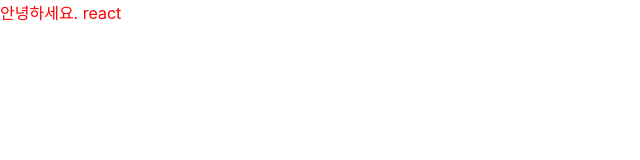
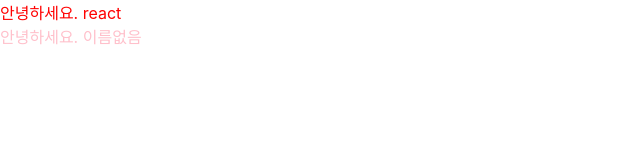
Before and after one commit to haeunNoh06/React-Study, a React (Create React App) app: page / in a window 1280 px wide. Shown: the top 160 px of the page, without its empty margins (0-640 px from the left). Built offline with nearby package versions, Linux system fonts and the light colour scheme.

Commit message:
(1.5) props를 통해 컴포넌트에게 값 전달하기

```diff
--- a/src/App.js
+++ b/src/App.js
@@ -4,7 +4,10 @@
 
 function App() {
   return (
-    <Hello name="react" color="red"/>
+    <>
+      <Hello name="react" color="red" />
+      <Hello color="pink" />
+    </>
   );
 }
 
--- a/src/Hello.js
+++ b/src/Hello.js
@@ -4,4 +4,8 @@
     return <div style={{color}}>안녕하세요. {name}</div>
 }
 
+Hello.defaultProps = {
+    name: '이름없음'
+}
+
 export default Hello;
```
